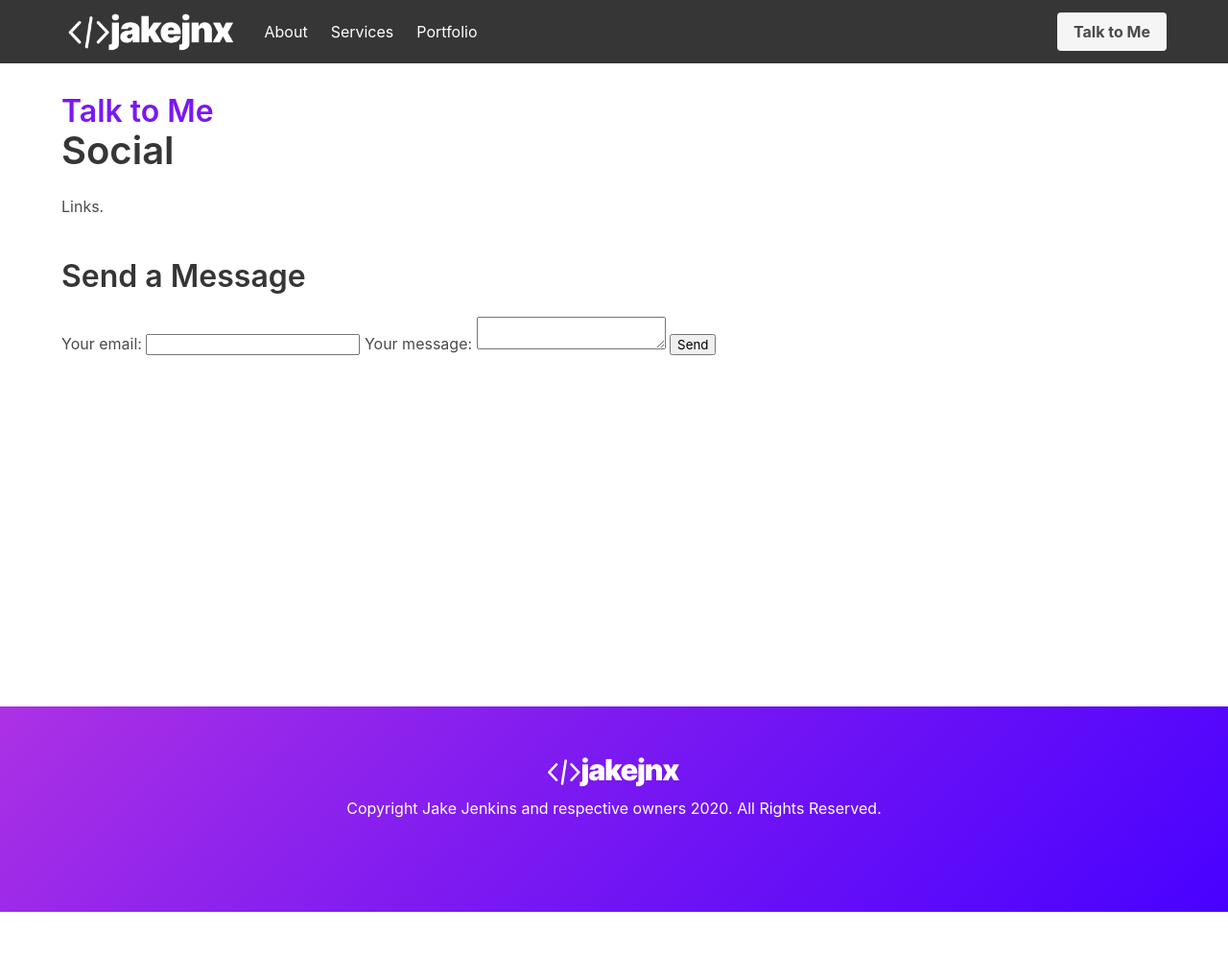
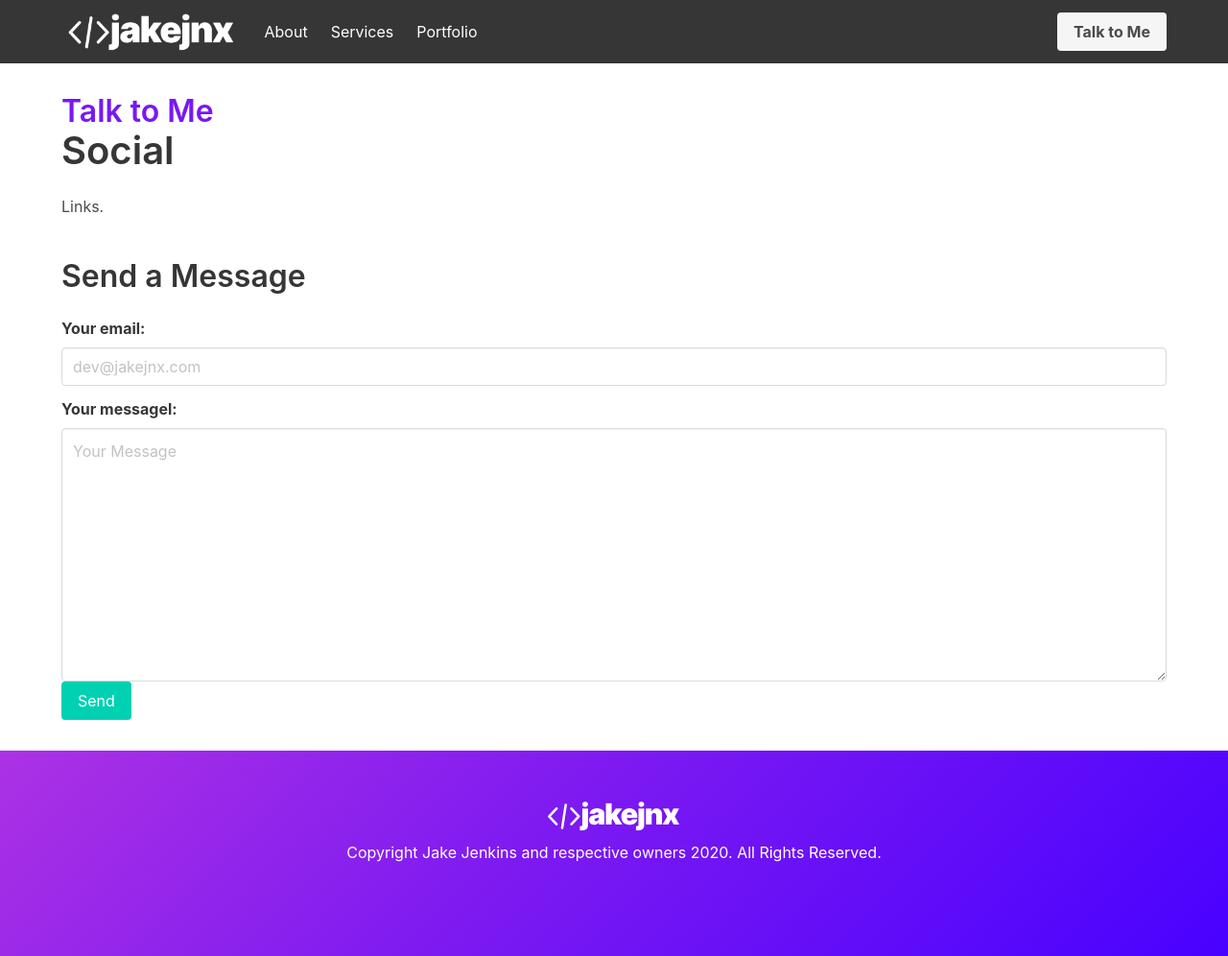
Before and after one commit to jake-jenkins/jjnx-bulma, a Jekyll site: the page built from talk-to-me.md, in a window 1280 px wide. Shown: the whole page at 96% size. Built offline with Jekyll 4.4.1, drawn with Linux system fonts in a browser that asks for light colours; nearby versions of some CDN libraries; before the commit the page ends 950 px from its top, so only the background shows below that.

Commit message:
Updated Talk To Me

```diff
--- a/talk-to-me.md
+++ b/talk-to-me.md
@@ -5,24 +5,31 @@ layout: page
 ---
 
 <div class="content">
+
 <h2 class="title is-2">Social</h2>
 <p>Links.</p>
 
 <h3 class="subtitle is-3">Send a Message</h3>
 
+
 <form
   action="https://formspree.io/mdowygkz"
   method="POST"
 >
-  <label>
-    Your email:
-    <input type="text" name="_replyto">
-  </label>
-  <label>
-    Your message:
-    <textarea name="message"></textarea>
-  </label>
 
-  <button type="submit">Send</button>
+<div class="field">
+  <label class="label">Your email:</label>
+  <div class="control">
+    <input class="input" type="text" name="_replyto" placeholder="dev@jakejnx.com">
+  </div>
+</div>
+
+<label class="label">Your messagel:</label>
+<textarea name="message" class="textarea" placeholder="Your Message" rows="10"></textarea>
+
+<div class="control">
+  <button type="submit" class="button is-primary">Send</button>
+</div>
 </form>
+
 </div>
```
